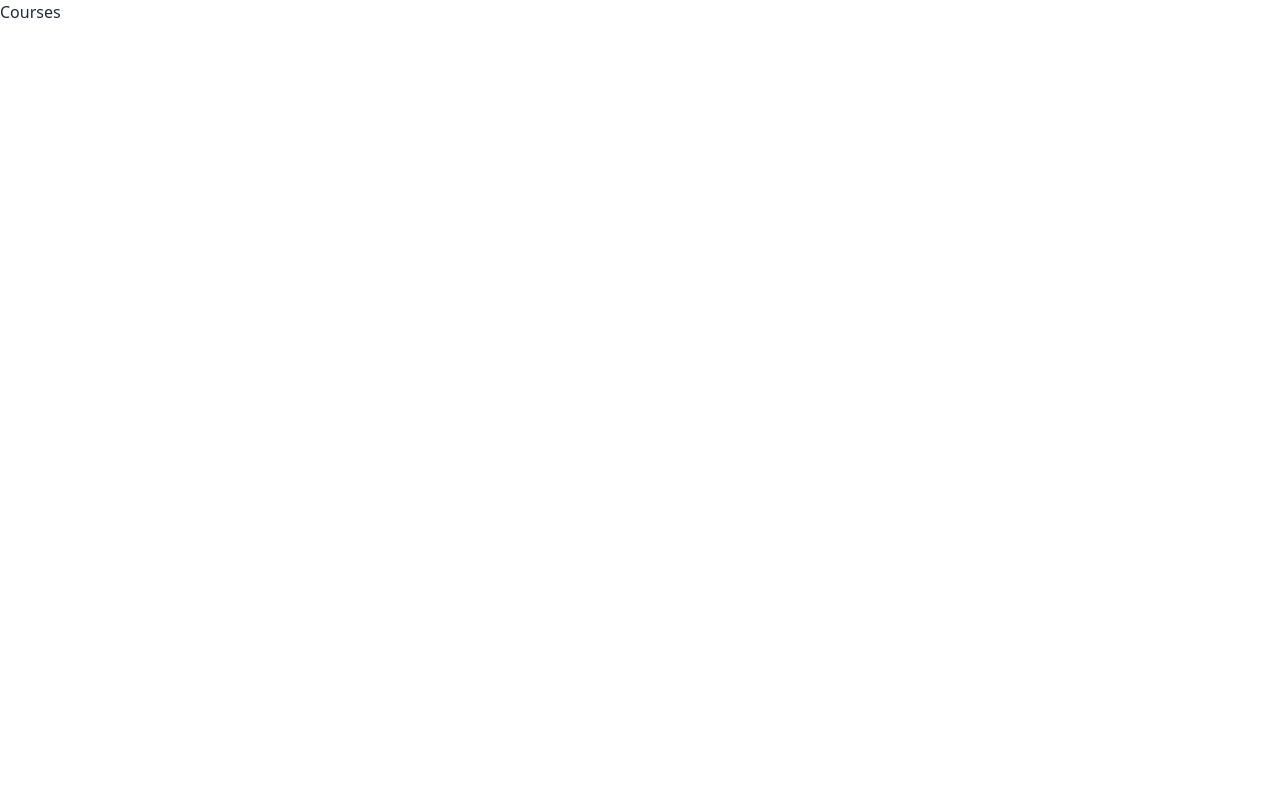
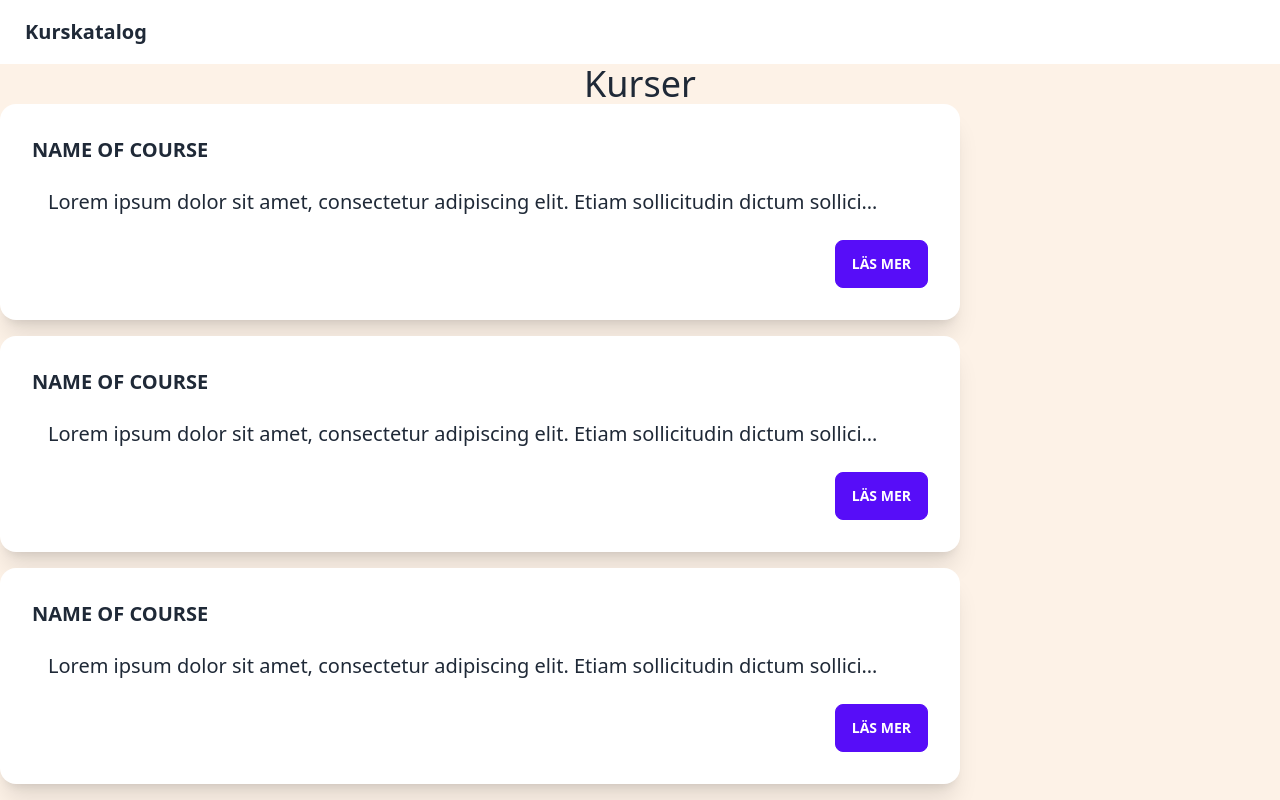
Before and after one commit to HawkieOne/kurskatalog-id, a React (Create React App) app: page /kurser in a window 1280 px wide. Built offline with nearby package versions, Linux system fonts and the light colour scheme; the HTML template or start-up script is replaced by a standard one.

Commit message:
create hardcoded list with 3 entries
- easy to switch to json entries later
- created interfaces.ts with interface for course
- moved navbar so it is always visible on every page

```diff
--- a/src/App.tsx
+++ b/src/App.tsx
@@ -1,6 +1,7 @@
 import React from "react";
 import { BrowserRouter, Routes, Route } from "react-router-dom";
 import Course from "./components/course/Course";
+import Navbar from "./components/Navbar";
 import Courses from "./pages/Courses";
 import ExamBuilder from "./pages/ExamBuilder";
 import Home from "./pages/Home";
@@ -9,14 +10,19 @@ import MandatoryCourses from "./pages/MandatoryCourses";
 function App() {
   return (
     <BrowserRouter>
+      <div className="h-full flex flex-col">
+        <Navbar />
+        <div className="grow">
           <Routes>
             <Route path="/" element={<Home />} />
             <Route path="/kurser" element={<Courses />}>
-          <Route path=":id" element={<Course />} />
+              {/* <Route path=":id" element={<Course />} /> */}
             </Route>
             <Route path="/byggare" element={<ExamBuilder />} />
             <Route path="/obligatoriskt" element={<MandatoryCourses />} />
           </Routes>
+        </div>
+      </div>
     </BrowserRouter>
   );
 }
--- a/src/components/Navbar.tsx
+++ b/src/components/Navbar.tsx
@@ -2,7 +2,7 @@ import { Link } from "react-router-dom";
 
 export default function Navbar() {
   return (
-    <div className="navbar bg-base-100 bg-white p-4">
+    <div className="navbar bg-white p-2">
         <Link to="/" className="btn btn-ghost normal-case text-xl">
             Kurskatalog
         </Link>
--- a/src/components/course/Course.tsx
+++ b/src/components/course/Course.tsx
@@ -1,7 +1,28 @@
-import React from 'react'
+import React from "react";
+import { Course } from "../../shared/interfaces";
 
-export default function Course() {
+interface CourseProps {
+  course: Course;
+}
+
+export default function CourseCard({ course }: CourseProps) {
   return (
-    <div>Course</div>
-  )
+    <div className="card w-3/4 bg-white shadow-xl">
+      <div className="card-body">
+        <h2 className="card-title">{course.name}</h2>
+        <div className="collapse">
+          <input type="checkbox" />
+          <div className="collapse-title text-xl font-medium truncate">
+            {course.description}
+          </div>
+          <div className="collapse-content">
+            <p>{course.description}</p>
+          </div>
+        </div>
+        <div className="card-actions justify-end">
+          <button className="btn btn-primary">Läs mer</button>
+        </div>
+      </div>
+    </div>
+  );
 }
--- a/src/pages/Courses.tsx
+++ b/src/pages/Courses.tsx
@@ -1,7 +1,60 @@
 import React from 'react'
+import Course from '../components/course/Course'
+import Title from '../components/Title'
 
 export default function Courses() {
+
+    const courses = [
+        {
+            "name": "NAME OF COURSE",
+            "description": "Lorem ipsum dolor sit amet, consectetur adipiscing elit. Etiam sollicitudin dictum sollicitudin. Maecenas a massa augue. Etiam ut vehicula dui, et egestas neque. Pellentesque habitant morbi tristique senectus et netus et malesuada fames ac turpis egestas. Pellentesque nec nisl urna. Curabitur ut sem maximus, commodo nisl sit amet, placerat nibh. Vestibulum tempor tortor eget velit porttitor, ut aliquam nisl tempus. Donec venenatis vehicula bibendum. In quis lorem elementum risus faucibus ullamcorper id at justo. Aenean et ultrices velit. ",
+            "pace": 50,
+            "startDate": 20221101,
+            "endDate": 20230115,
+            "points": 7.5,
+            "location": "UMEÅ",
+            "studyForm": "normal",
+            "code": "5TF061",
+            "link": "www.gooogle.com",
+            "letter": "www.google.com"
+          },
+          {
+            "name": "NAME OF COURSE",
+            "description": "Lorem ipsum dolor sit amet, consectetur adipiscing elit. Etiam sollicitudin dictum sollicitudin. Maecenas a massa augue. Etiam ut vehicula dui, et egestas neque. Pellentesque habitant morbi tristique senectus et netus et malesuada fames ac turpis egestas. Pellentesque nec nisl urna. Curabitur ut sem maximus, commodo nisl sit amet, placerat nibh. Vestibulum tempor tortor eget velit porttitor, ut aliquam nisl tempus. Donec venenatis vehicula bibendum. In quis lorem elementum risus faucibus ullamcorper id at justo. Aenean et ultrices velit. ",
+            "pace": 50,
+            "startDate": 20221101,
+            "endDate": 20230115,
+            "points": 7.5,
+            "location": "UMEÅ",
+            "studyForm": "normal",
+            "code": "5TF061",
+            "link": "www.gooogle.com",
+            "letter": "www.google.com"
+          },
+          {
+            "name": "NAME OF COURSE",
+            "description": "Lorem ipsum dolor sit amet, consectetur adipiscing elit. Etiam sollicitudin dictum sollicitudin. Maecenas a massa augue. Etiam ut vehicula dui, et egestas neque. Pellentesque habitant morbi tristique senectus et netus et malesuada fames ac turpis egestas. Pellentesque nec nisl urna. Curabitur ut sem maximus, commodo nisl sit amet, placerat nibh. Vestibulum tempor tortor eget velit porttitor, ut aliquam nisl tempus. Donec venenatis vehicula bibendum. In quis lorem elementum risus faucibus ullamcorper id at justo. Aenean et ultrices velit. ",
+            "pace": 50,
+            "startDate": 20221101,
+            "endDate": 20230115,
+            "points": 7.5,
+            "location": "UMEÅ",
+            "studyForm": "normal",
+            "code": "5TF061",
+            "link": "www.gooogle.com",
+            "letter": "www.google.com"
+          }
+    ]
   return (
-    <div>Courses</div>
+    <div className="h-full bg-cream flex flex-col items-center">
+        <Title>
+            Kurser
+        </Title>
+        <div className="flex flex-col space-y-4">
+            {courses.map((course, index) => (
+                <Course course={course} key={index} />
+            ))}
+        </div>
+    </div>
   )
 }
--- a/src/pages/Home.tsx
+++ b/src/pages/Home.tsx
@@ -1,15 +1,12 @@
 import AppBar from "../components/AppBar";
 import Footer from "../components/Footer";
 import IconButton from "../components/IconButton";
-import Navbar from "../components/Navbar";
 import Text from "../components/Text";
 import Title from "../components/Title";
 
 export default function Home() {
   return (
-    <div className="h-full flex flex-col justify-between">
     <main className="h-full flex flex-col justify-between bg-cream">
-        <Navbar />
       <div className="flex flex-col items-center space-y-4 px-4">
         <Title>Kurskatalog</Title>
         <Text>
@@ -20,8 +17,13 @@ export default function Home() {
         </Text>
       </div>
       <div className="hidden sm:flex justify-center space-x-16">
-          <IconButton icon={<p>HEJ</p>} text="Byggare" size="large" to="/byggare"/>
-          <IconButton icon={<p>HEJ</p>} text="Kurser" size="large" to="/kurser"/>
+        <IconButton
+          icon={<p>HEJ</p>}
+          text="Byggare"
+          size="large"
+          to="/byggare"
+        />
+        <IconButton icon={<p>HEJ</p>} text="Kurser" size="large" to="/kurser" />
         <IconButton
           icon={<p>HEJ</p>}
           text="Obligatoriska kurser"
@@ -36,6 +38,5 @@ export default function Home() {
         <AppBar />
       </div>
     </main>
-    </div>
   );
 }
--- /dev/null
+++ b/src/shared/interfaces.ts
@@ -0,0 +1,13 @@
+export interface Course {
+    name: string,
+    description: string;
+    pace: number,
+    startDate: number,
+    endDate: number,
+    points: number,
+    location: string,
+    studyForm: string, // CAN ONLY BE SOME VALUES
+    code: string,
+    link: string,
+    letter: string
+}
```
Lines whose indentation alone changed are shown as unchanged.
